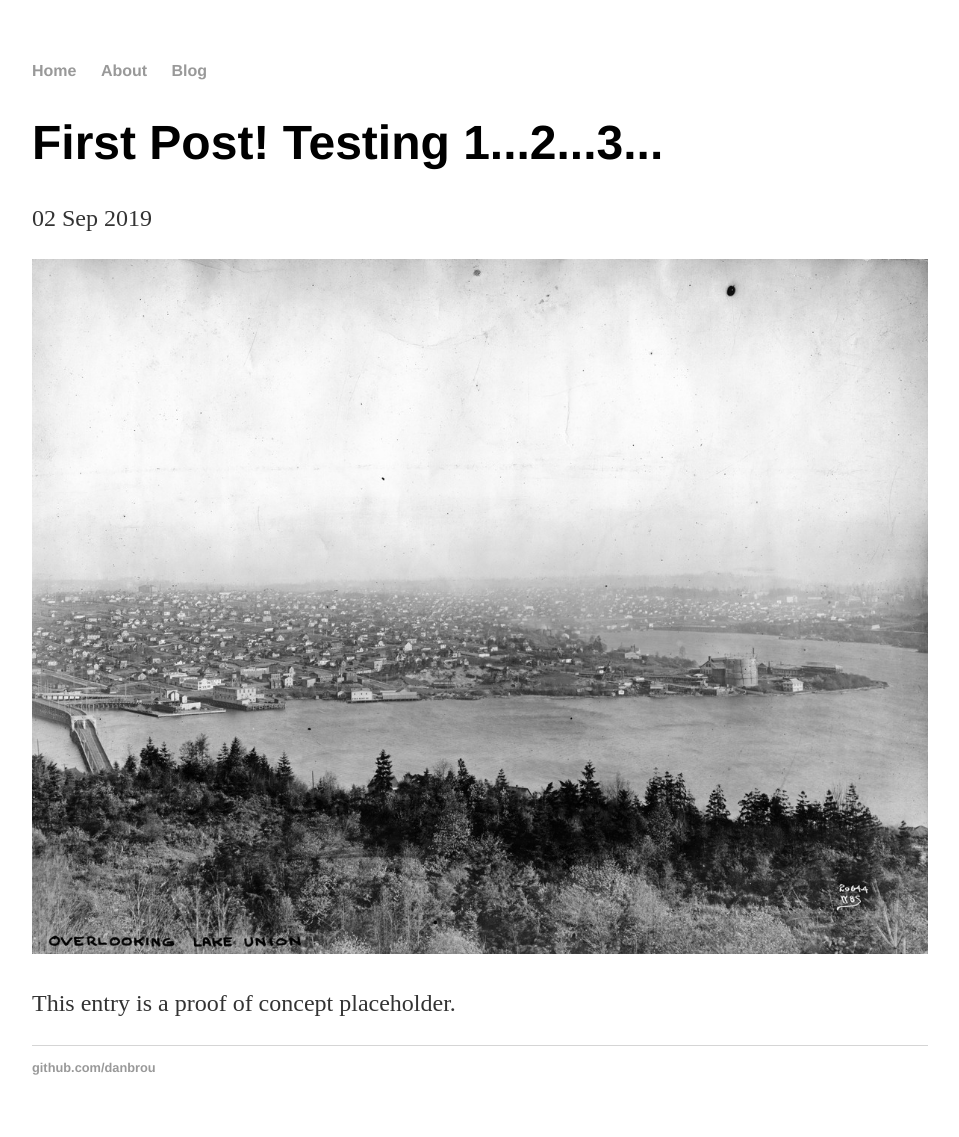
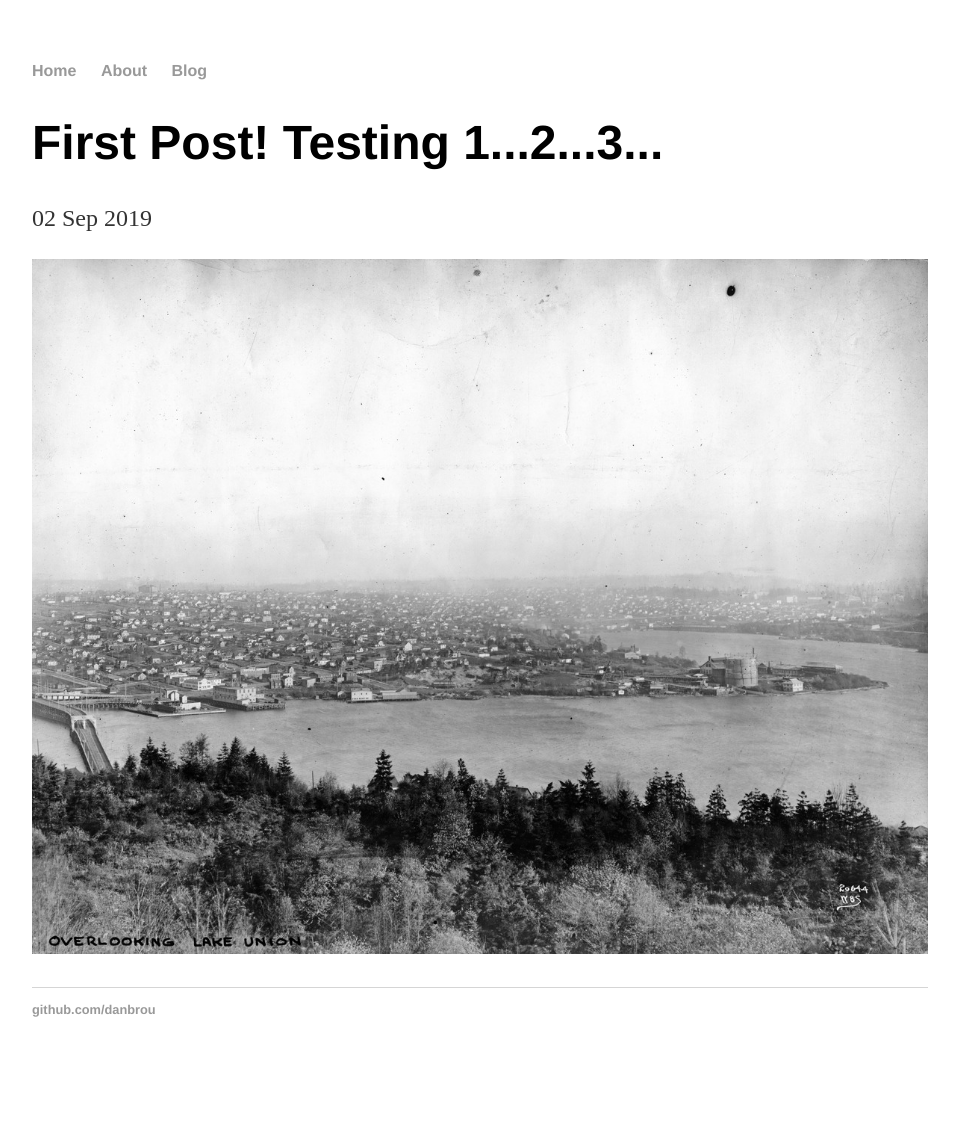
Before and after one commit to danbrou/danbrou.github.io, a Jekyll site: the page built from _posts/2019-09-02-first-test-post.md, in a window 1280 px wide. Shown: the whole page, without its empty margins (160-1119 px from the left). Built offline with Jekyll 4.4.1, drawn with Linux system fonts in a browser that asks for light colours; after the commit the page ends 1079 px from its top, so only the background shows below that.

Commit message:
Update 2019-09-02-first-test-post.md

```diff
--- a/_posts/2019-09-02-first-test-post.md
+++ b/_posts/2019-09-02-first-test-post.md
@@ -5,5 +5,3 @@ date: 2019-09-02
 ---
 
 ![Gasworks](/images/gasworks.jpg)
-
-This entry is a proof of concept placeholder.
```
